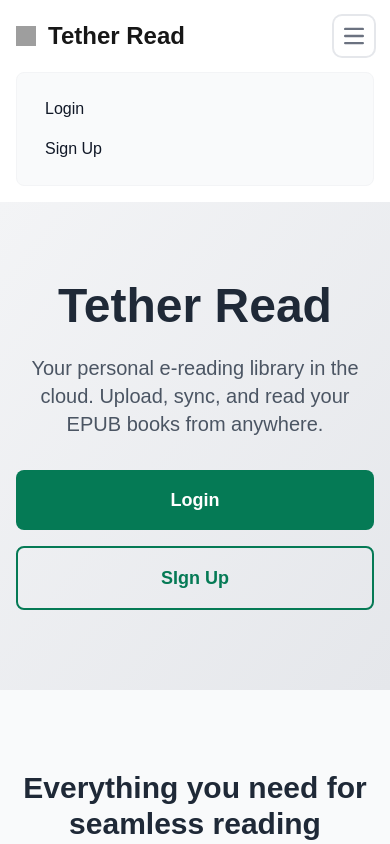
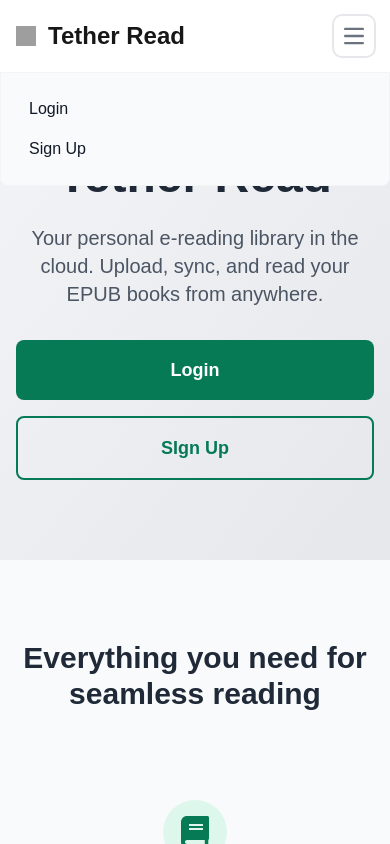
Before and after one commit to shubhham-verma/tether-read, a Next.js app: page / in a window 390 px wide. Both pictures are taken after a click on the button "Open main menu". Shown: the top 844 px of the page. Built offline with nearby package versions, Linux system fonts and the light colour scheme; no server answers; grey boxes are pictures that could not be loaded.

Commit message:
Added hover to navbar on small screen sizes

```diff
--- a/src/components/Navbar.js
+++ b/src/components/Navbar.js
@@ -49,8 +49,8 @@
                                 <path stroke="currentColor" strokeLinecap="round" strokeLinejoin="round" strokeWidth="2" d="M1 1h15M1 7h15M1 13h15" />
                             </svg>
                         </button>
-                        <div className={`${menuOpen ? "" : "hidden"} w-full md:block md:w-auto`} id="navbar-default">
-                            <ul className="font-medium flex flex-col p-4 md:p-0 mt-4 border border-gray-100 rounded-lg bg-gray-50 md:flex-row md:space-x-8 rtl:space-x-reverse md:mt-0 md:border-0 md:bg-white dark:bg-gray-800 md:dark:bg-gray-900 dark:border-gray-700">
+                        <div className={`${menuOpen ? "absolute top-14 left-0 z-50" : "hidden"} w-full md:block md:w-auto`} id="navbar-default">
+                            <ul className="font-medium flex flex-col p-4 md:p-0 mt-4 border border-gray-100 rounded-b-lg bg-gray-50 md:flex-row md:space-x-8 rtl:space-x-reverse md:mt-0 md:border-0 md:bg-white dark:bg-gray-800 md:dark:bg-gray-900 dark:border-gray-700">
 
                                 {user ?
                                     <>
```
